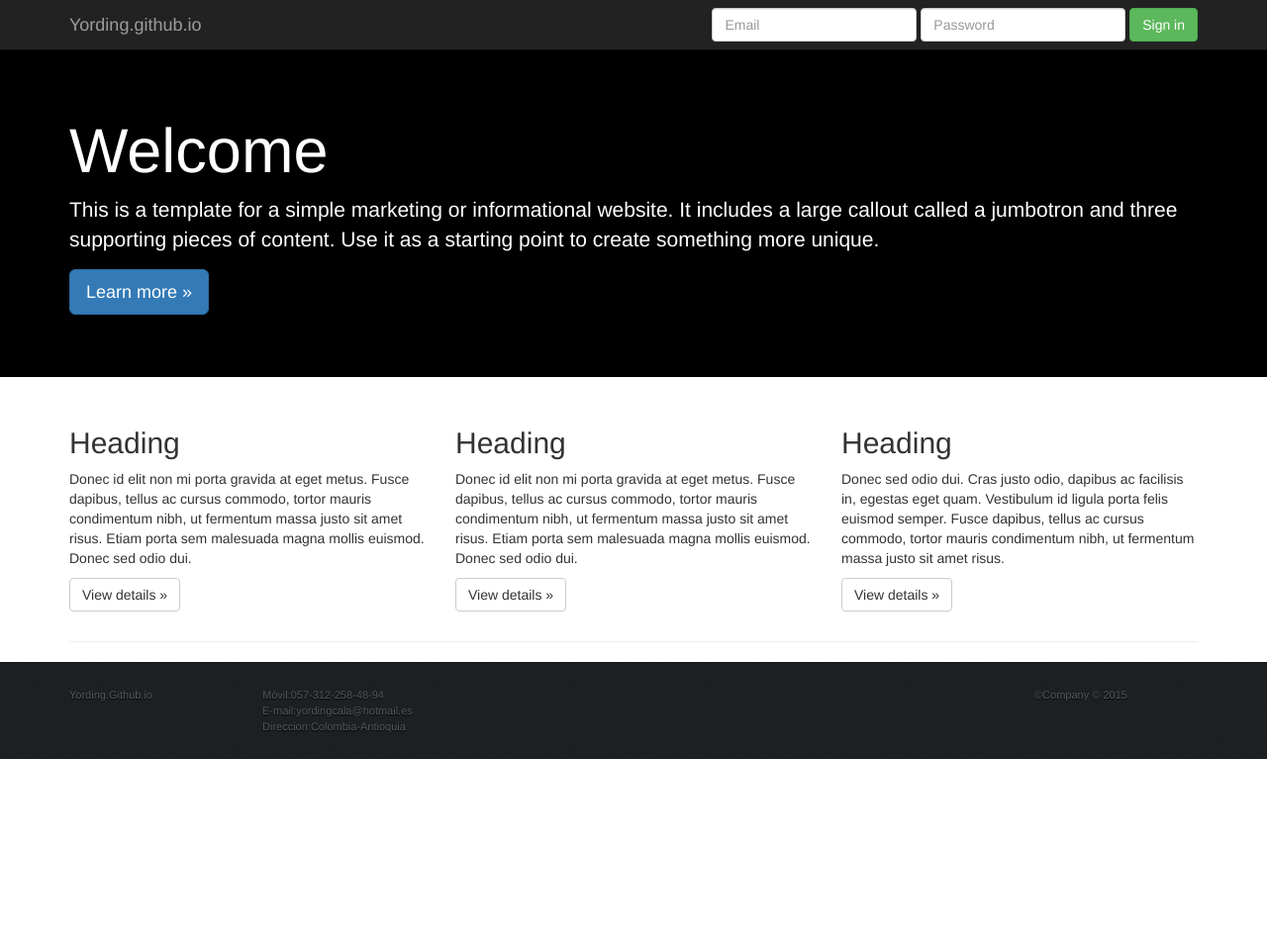
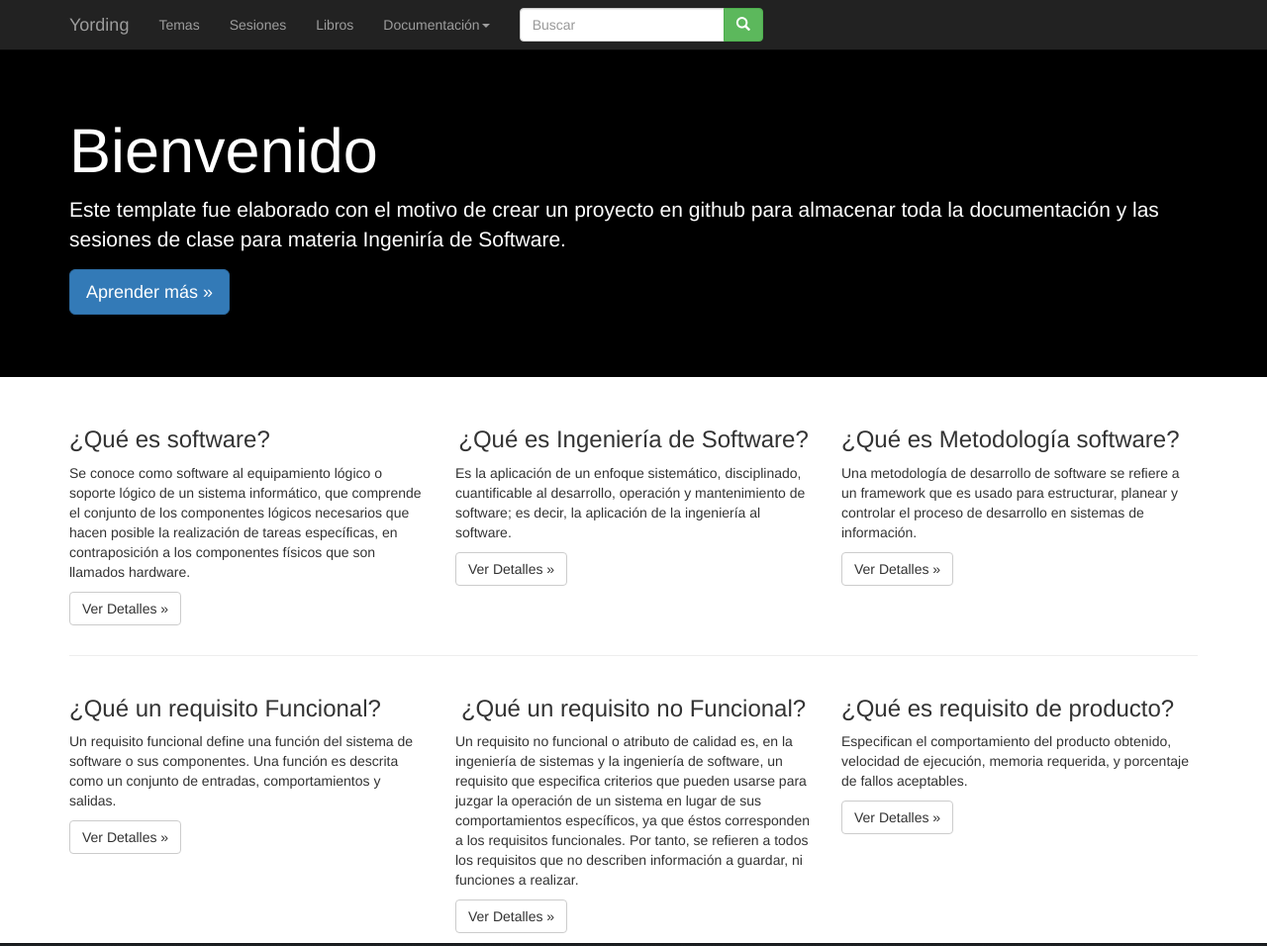
Before and after one commit to Yording/Yording.github.io, a plain HTML site: page index.html in a window 1280 px wide. Shown: the top 956 px of the page at 99% size. Before the commit the page ends 800 px from the top, so only its background shows below. Drawn offline with nearby package versions, Linux system fonts and the light colour scheme; a script that the page names is missing; files whose address does not match are found by name.

Commit message:
index.html

```diff
--- a/index.html
+++ b/index.html
@@ -4,7 +4,6 @@
     <meta charset="utf-8">
     <meta http-equiv="X-UA-Compatible" content="IE=edge">
     <meta name="viewport" content="width=device-width, initial-scale=1">
-    <!-- The above 3 meta tags *must* come first in the head; any other head content must come *after* these tags -->
     <meta name="description" content="">
     <meta name="author" content="">
     <link rel="icon" href="../../favicon.ico">
@@ -14,18 +13,9 @@
     <!-- Bootstrap core CSS -->
     <link rel="stylesheet" href="https://maxcdn.bootstrapcdn.com/bootstrap/3.3.2/css/bootstrap.min.css">
 
-    <!-- Custom styles for this template -->
     <link href="css/styles.css" rel="stylesheet">
-
-    <!-- Just for debugging purposes. Don't actually copy these 2 lines! -->
-    <!--[if lt IE 9]><script src="../../assets/js/ie8-responsive-file-warning.js"></script><![endif]-->
     <script src="../../assets/js/ie-emulation-modes-warning.js"></script>
 
-    <!-- HTML5 shim and Respond.js for IE8 support of HTML5 elements and media queries -->
-    <!--[if lt IE 9]>
-      <script src="https://oss.maxcdn.com/html5shiv/3.7.2/html5shiv.min.js"></script>
-      <script src="https://oss.maxcdn.com/respond/1.4.2/respond.min.js"></script>
-    <![endif]-->
   </head>
 
   <body>
@@ -39,53 +29,96 @@
             <span class="icon-bar"></span>
             <span class="icon-bar"></span>
           </button>
-          <a class="navbar-brand" href="https://yording.github.io/">Yording.github.io</a>
+          <a class="navbar-brand" href="https://yording.github.io/">Yording</a>
         </div>
         <div id="navbar" class="navbar-collapse collapse">
-          <form class="navbar-form navbar-right">
+						<ul class="nav navbar-nav">
+							<li class=""><a href="">Temas</a></li>
+								<li><a href="">Sesiones</a></li>
+								<li><a href="">Libros</a></li>
+								<li class="dropdown"><a href="#" class="dropdown-toggle" data-toggle="dropdown">Documentación<span class="caret"></span></a>
+								<ul class="dropdown-menu">
+									<li class="dropdown-header">Metologías del software</li>
+									<li><a href="#">RUP</a></li>
+									<li><a href="#">SCRUM</a></li>
+									<li><a href="#">XP</a></li>
+									<li><a href="#">Programming Motherfucker</a></li>
+									<li class="divider"></li>
+									<li class="dropdown-header">User Experience</li>
+									<li><a href="#">paper prototype</a></li>
+									<li><a href="#">card short</a></li>
+									<li class="divider"></li>
+									<li class="dropdown-header">Estimación</li>
+									<li><a href="#">planning poker</a></li>
+									<li><a href="#">cascade</a></li>
+									<li class="divider"></li>
+									<li class="dropdown-header">Gestión de la configuración</li>
+									<li><a href="#">Control de versiones</a></li>
+									<li><a href="#">Control de cambios</a></li>
+								</ul>
+								</li>
+						</ul>
+
+          <form class="navbar-form navbar-left">
          	 <div class="form-group">
-              <input type="text" placeholder="Email" class="form-control">
+				<div class="input-group">
+			      <input type="text" class="form-control" placeholder="Buscar">
+			      <span class="input-group-btn">
+			        <button class="btn btn-success" type="button"><span class="glyphicon glyphicon-search"></span></button>
+			      </span>
 			    </div>
-            <div class="form-group">
-              <input type="password" placeholder="Password" class="form-control">
 			</div>
-            <button type="submit" class="btn btn-success">Sign in</button>
           </form>
-        </div><!--/.navbar-collapse -->
+        </div>
       </div>
     </nav>
-
-    <!-- Main jumbotron for a primary marketing message or call to action -->
     <div class="jumbotron">
       <div class="container">
-        <h1>Welcome</h1>
-        <p>This is a template for a simple marketing or informational website. It includes a large callout called a jumbotron and three supporting pieces of content. Use it as a starting point to create something more unique.</p>
-        <p><a class="btn btn-primary btn-lg" href="#" role="button">Learn more &raquo;</a></p>
+        <h1>Bienvenido</h1>
+        <p>Este template fue elaborado con el motivo de crear un proyecto en github para almacenar toda la documentación y las sesiones de clase para materia Ingeniría de Software.</p>
+        <p><a class="btn btn-primary btn-lg" href="#" role="button">Aprender más &raquo;</a></p>
       </div>
     </div>
 
     <div class="container">
-      <!-- Example row of columns -->
       <div class="row">
       	<div class="col-md-4">
-          <h2>Heading</h2>
-          <p>Donec id elit non mi porta gravida at eget metus. Fusce dapibus, tellus ac cursus commodo, tortor mauris condimentum nibh, ut fermentum massa justo sit amet risus. Etiam porta sem malesuada magna mollis euismod. Donec sed odio dui. </p>
-          <p><a class="btn btn-default" href="#" role="button">View details &raquo;</a></p>
+          <h3>¿Qué es software?</h3>
+          <p>Se conoce como software al equipamiento lógico o soporte lógico de un sistema informático, que comprende el conjunto de los componentes lógicos necesarios que hacen posible la realización de tareas específicas, en contraposición a los componentes físicos que son llamados hardware.</p>
+          <p><a class="btn btn-default" href="#" role="button">Ver Detalles &raquo;</a></p>
         </div>
         <div class="col-md-4">
-          <h2>Heading</h2>
-          <p>Donec id elit non mi porta gravida at eget metus. Fusce dapibus, tellus ac cursus commodo, tortor mauris condimentum nibh, ut fermentum massa justo sit amet risus. Etiam porta sem malesuada magna mollis euismod. Donec sed odio dui. </p>
-          <p><a class="btn btn-default" href="#" role="button">View details &raquo;</a></p>
+          <h3 class="text-center">¿Qué es Ingeniería de Software?</h3>
+          <p>Es la aplicación de un enfoque sistemático, disciplinado, cuantificable al desarrollo,
+			operación y mantenimiento de software; es decir, la aplicación de la ingeniería al
+			software.</p>
+          <p><a class="btn btn-default" href="#" role="button">Ver Detalles &raquo;</a></p>
         </div>
         <div class="col-md-4">
-          <h2>Heading</h2>
-          <p>Donec sed odio dui. Cras justo odio, dapibus ac facilisis in, egestas eget quam. Vestibulum id ligula porta felis euismod semper. Fusce dapibus, tellus ac cursus commodo, tortor mauris condimentum nibh, ut fermentum massa justo sit amet risus.</p>
-          <p><a class="btn btn-default" href="#" role="button">View details &raquo;</a></p>
+          <h3 class="">¿Qué es Metodología software?</h3>
+          <p>Una metodología de desarrollo de software se refiere a un framework que es usado para estructurar, planear y controlar el proceso de desarrollo en sistemas de información. </p>
+          <p><a class="btn btn-default" href="#" role="button">Ver Detalles &raquo;</a></p>
        </div>
       </div>
 
       <hr>
-
+		 <div class="row">
+      	<div class="col-md-4">
+          <h3>¿Qué un requisito Funcional?</h3>
+          <p>Un requisito funcional define una función del sistema de software o sus componentes. Una función es descrita como un conjunto de entradas, comportamientos y salidas.</p>
+          <p><a class="btn btn-default" href="#" role="button">Ver Detalles &raquo;</a></p>
+        </div>
+        <div class="col-md-4">
+          <h3 class="text-center">¿Qué un requisito no Funcional?</h3>
+          <p>Un requisito no funcional o atributo de calidad es, en la ingeniería de sistemas y la ingeniería de software, un requisito que especifica criterios que pueden usarse para juzgar la operación de un sistema en lugar de sus comportamientos específicos, ya que éstos corresponden a los requisitos funcionales. Por tanto, se refieren a todos los requisitos que no describen información a guardar, ni funciones a realizar.</p>
+          <p><a class="btn btn-default" href="#" role="button">Ver Detalles &raquo;</a></p>
+        </div>
+        <div class="col-md-4">
+          <h3 class="">¿Qué es requisito de producto?</h3>
+          <p>Especifican el comportamiento del producto obtenido, velocidad de ejecución, memoria requerida, y porcentaje de fallos aceptables.</p>
+          <p><a class="btn btn-default" href="#" role="button">Ver Detalles &raquo;</a></p>
+       </div>
+      </div>
     </div> <!-- /container -->
       <footer>
       <div  class="container">
@@ -105,7 +138,7 @@
 
       </div>
       </footer>
-    <script src="https://ajax.googleapis.com/ajax/libs/jquery/1.11.2/jquery.min.js"></script>
-    <script src="../../dist/js/bootstrap.min.js"></script>
+  <script src="https://code.jquery.com/jquery-1.11.2.min.js"></script>
+       <script src="https://maxcdn.bootstrapcdn.com/bootstrap/3.3.2/js/bootstrap.min.js"></script>
   </body>
 </html>
```
Lines whose indentation alone changed are shown as unchanged.
